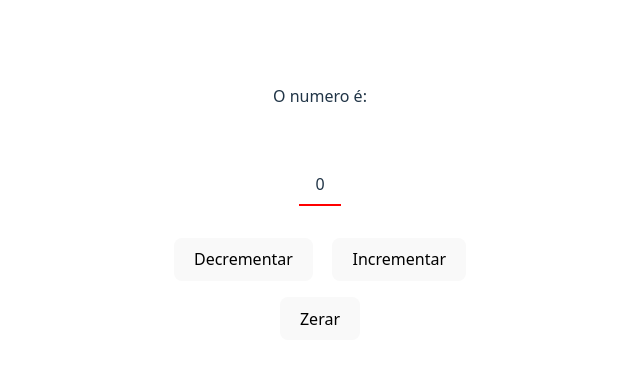
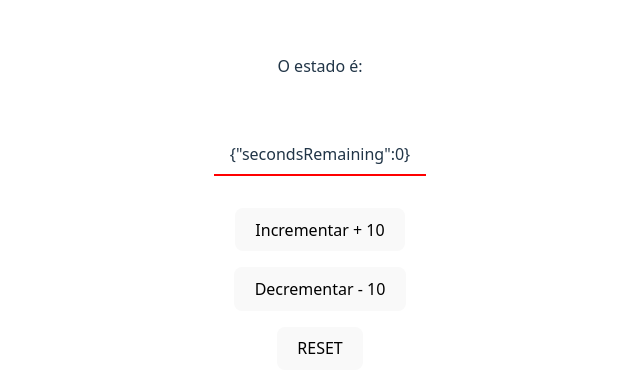
Before and after one commit to xOmilk/AulasTS, a React (Vite) app: page / in a window 1280 px wide. Shown: the part 196-588 px from the top of the page, without its empty margins (320-960 px from the left). Built offline with nearby package versions, Linux system fonts and the light colour scheme.

Commit message:
Utilização de REDUCER com objetos e a sua devida tipagem

```diff
--- a/src/pages/ReducerLearning/index.tsx
+++ b/src/pages/ReducerLearning/index.tsx
@@ -2,36 +2,77 @@ import { useReducer } from "react";
 
 import styles from "./styles.module.css";
 
-export function ReducerLearning() {
-	const [numero, dispatchNumero] = useReducer((state, action) => {
-		switch (action) {
-			case "INCREMENT":
-				return state + 1;
+type Action = {
+	type: "INCREMENT" | "DECREMENT" | "RESET";
+	payload?: number;
+};
 
-			case "DECREMENT":
-				if (state > 0) return state - 1;
+type State = {
+	secondsRemaining: number;
+};
 
-			case "ZERAR":
-				return (state = 0);
+function reducer(state: State, action: Action) {
+	switch (action.type) {
+		case "INCREMENT": {
+			if (!action.payload) return state;
+
+			return {
+				...state,
+				secondsRemaining: state.secondsRemaining + action.payload,
+			};
 		}
 
-		return state;
-	}, 0);
+		case "DECREMENT": {
+			if (!action.payload) return state;
+
+			return {
+				...state,
+				secondsRemaining: state.secondsRemaining - action.payload,
+			};
+		}
+
+		case "RESET": {
+			return {
+				...initialState,
+			};
+		}
+	}
+
+	return state;
+}
+
+const initialState: State = {
+	secondsRemaining: 0,
+};
+
+export function ReducerLearning() {
+	const [state, dispatchState] = useReducer(reducer, initialState);
 
 	return (
 		<div className={styles.container}>
-			<p>O numero é:</p>
-			<p className={styles.numero}>{numero}</p>
+			<p>O estado é:</p>
+			<p className={styles.numero}>{JSON.stringify(state)}</p>
 
 			<div className={styles.buttons}>
-				<button onClick={() => dispatchNumero("DECREMENT")}>
-					Decrementar
-				</button>
-				<button onClick={() => dispatchNumero("INCREMENT")}>
-					Incrementar
+				<button
+					onClick={() =>
+						dispatchState({ type: "INCREMENT", payload: 10 })
+					}
+				>
+					Incrementar + 10
 				</button>
 			</div>
-			<button onClick={() => dispatchNumero("ZERAR")}>Zerar</button>
+			<button
+				onClick={() =>
+					dispatchState({ type: "DECREMENT", payload: 10 })
+				}
+			>
+				Decrementar - 10
+			</button>
+
+			<button onClick={() => dispatchState({ type: "RESET" })}>
+				RESET
+			</button>
 		</div>
 	);
 }
```
